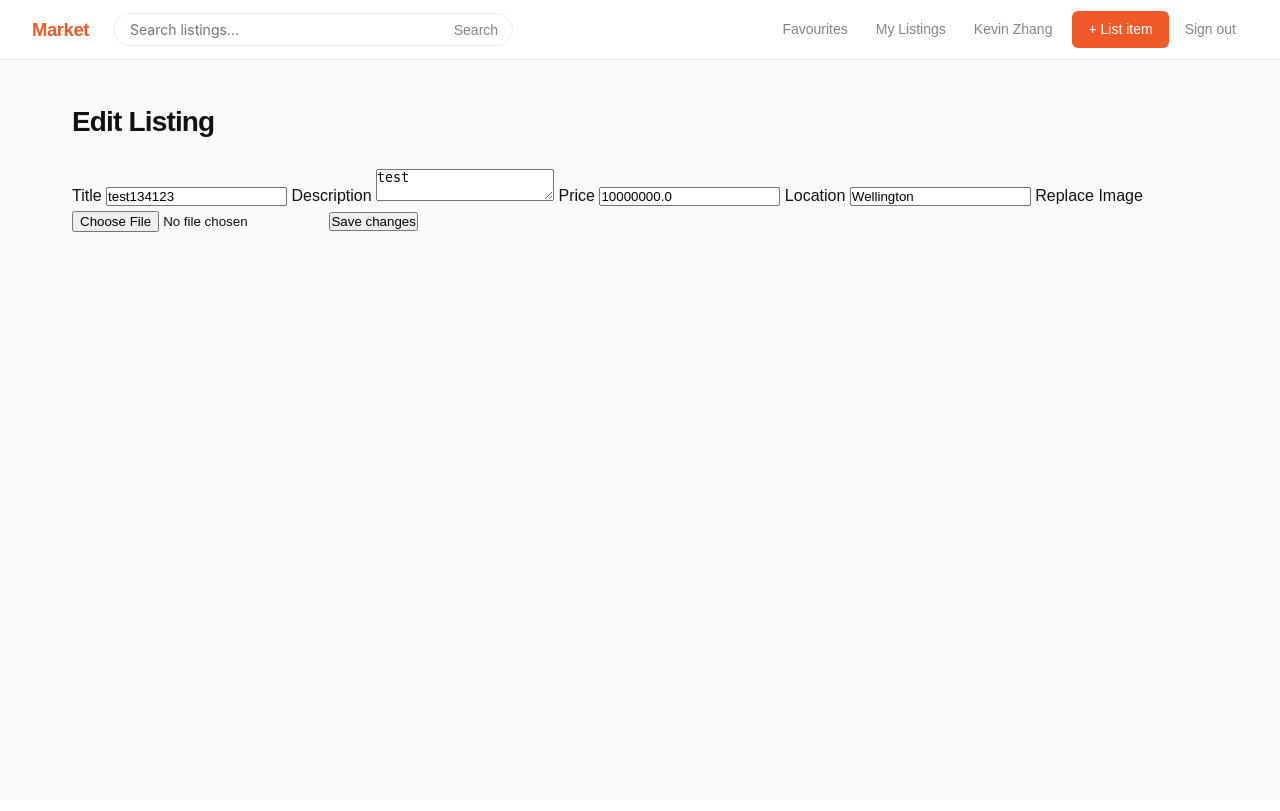
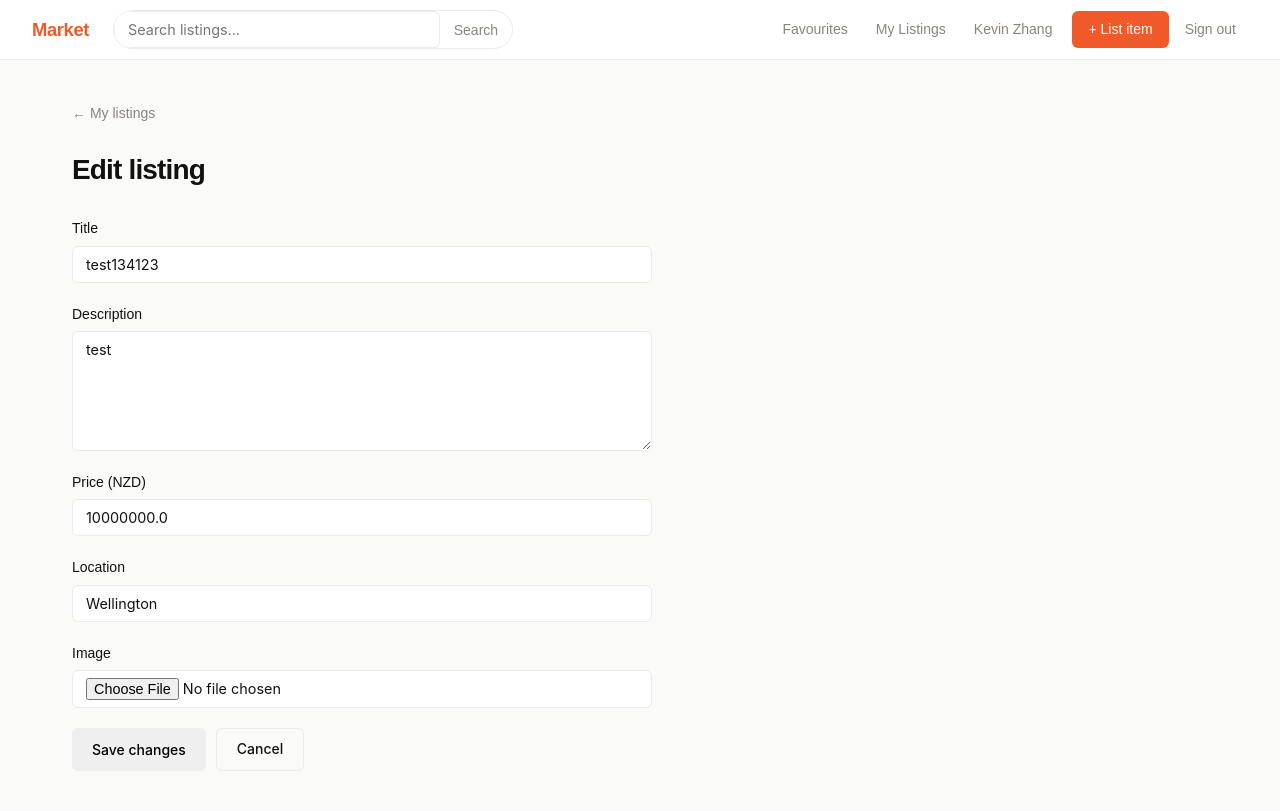
Before and after one commit to KevinZhang1106/13DTP, a Flask app: page /edit-listing/4 in a window 1280 px wide. Before the commit the page ends 232 px from the top, so only its background shows below. Run offline with Flask 3, Linux system fonts and the light colour scheme; a user stored in the database is signed in.

Commit message:
styled edit and create listing forms

```diff
--- a/static/style/base.css
+++ b/static/style/base.css
@@ -388,3 +388,46 @@ main {
 }
 
 .my-list-actions { display: flex; gap: 8px; flex-shrink: 0; }
+
+/*__Forms__*/
+
+.form-wrap {
+    max-width: 580px;
+}
+
+.form-group {
+    display: flex;
+    flex-direction: column;
+    gap: 6px;
+    margin-bottom: 20px;
+}
+
+label {
+    font-size: .875rem;
+    font-weight: 500;
+    color: var(--text);
+}
+
+input[type="text"],
+input[type="number"],
+input[type="file"],
+textarea {
+    border: 1.5px solid var(--border);
+    border-radius: var(--radius-sm);
+    padding: 9px 13px;
+    font-family: 'Inter', sans-serif;
+    font-size: .9rem;
+    color: var(--text);
+    background: var(--surface);
+    outline: none;
+    transition: border-color .15s;
+    width: 100%;
+}
+
+input:focus, textarea:focus { border-color: var(--orange); }
+
+textarea { resize: vertical; min-height: 120px; }
+
+input[type="file"] { padding: 7px 13px; cursor: pointer; }
+
+.form-actions { display: flex; gap: 10px; margin-top: 8px; }
--- a/templates/edit_listing.html
+++ b/templates/edit_listing.html
@@ -1,25 +1,50 @@
 {% extends "base.html" %}
-{% block title %}Create Listing — Market{% endblock %}
+{% block title %}Edit listing — Market{% endblock %}
 
 {% block content %}
-<h1>Edit Listing</h1>
 
+<a href="{{ url_for('my_listing') }}" class="back-link">← My listings</a>
+
+<h1>Edit listing</h1>
+
+<div class="form-wrap">
     <form method="POST" enctype="multipart/form-data">
+
+        <div class="form-group">
             <label>Title</label>
-    <input type="text" name="title" value="{{ listing.title }}"required>
+            <input type="text" name="title" value="{{ listing.title }}" required>
+        </div>
 
+        <div class="form-group">
             <label>Description</label>
             <textarea name="description" required>{{ listing.description }}</textarea>
+        </div>
 
-    <label>Price</label>
-    <input type="number" name="price" step="0.01" min="0" value="{{ listing.price }}"required>
+        <div class="form-group">
+            <label>Price (NZD)</label>
+            <input type="number" name="price" step="0.01" min="0" value="{{ listing.price }}" required>
+        </div>
 
+        <div class="form-group">
             <label>Location</label>
             <input type="text" name="location" value="{{ listing.location }}" required>
+        </div>
 
-    <label>Replace Image</label>
+        <div class="form-group">
+            <label>Image</label>
+            {% if listing.image_filename %}
+                <img src="{{ url_for('static', filename='uploads/' ~ listing.image_filename) }}"
+                     style="width: 120px; border-radius: 6px; margin-bottom: 8px; border: 1px solid var(--border);">
+            {% endif %}
             <input type="file" name="image" accept="image/*">
+        </div>
 
-    <button type="submit">Save changes</button>
+        <div class="form-actions">
+            <button type="submit" class="btn btn-primary">Save changes</button>
+            <a href="{{ url_for('my_listing') }}" class="btn btn-outline">Cancel</a>
+        </div>
+
     </form>
+</div>
+
 {% endblock %}
```
Also changed, not shown: templates/create_listing.html (+23 -4 lines), app.py (line endings or trailing spaces), instance/marketplace.db, static/uploads/20260707222545_Aatrox.webp (added), static/uploads/20260707222553_Yone.webp (added). Lines whose indentation alone changed are shown as unchanged.
